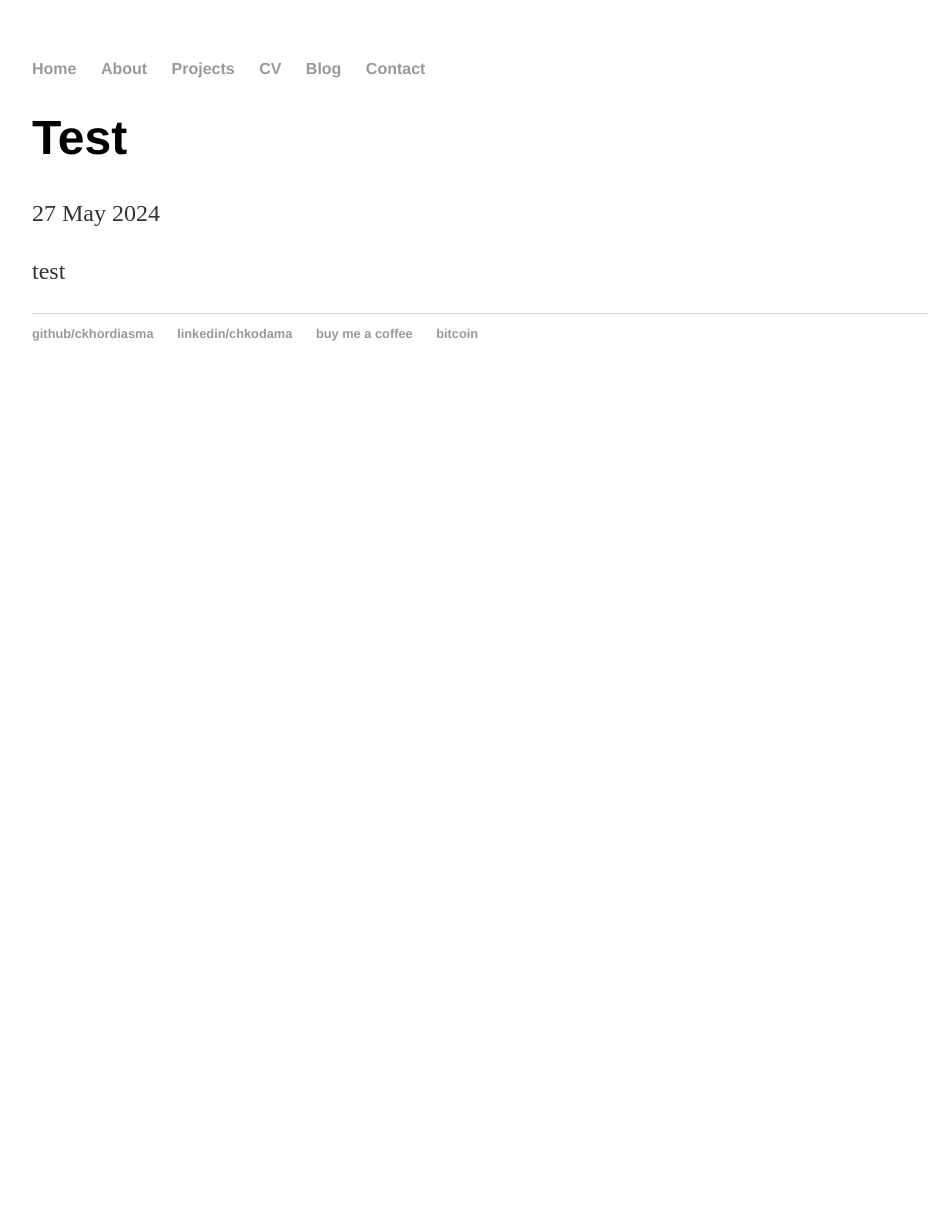
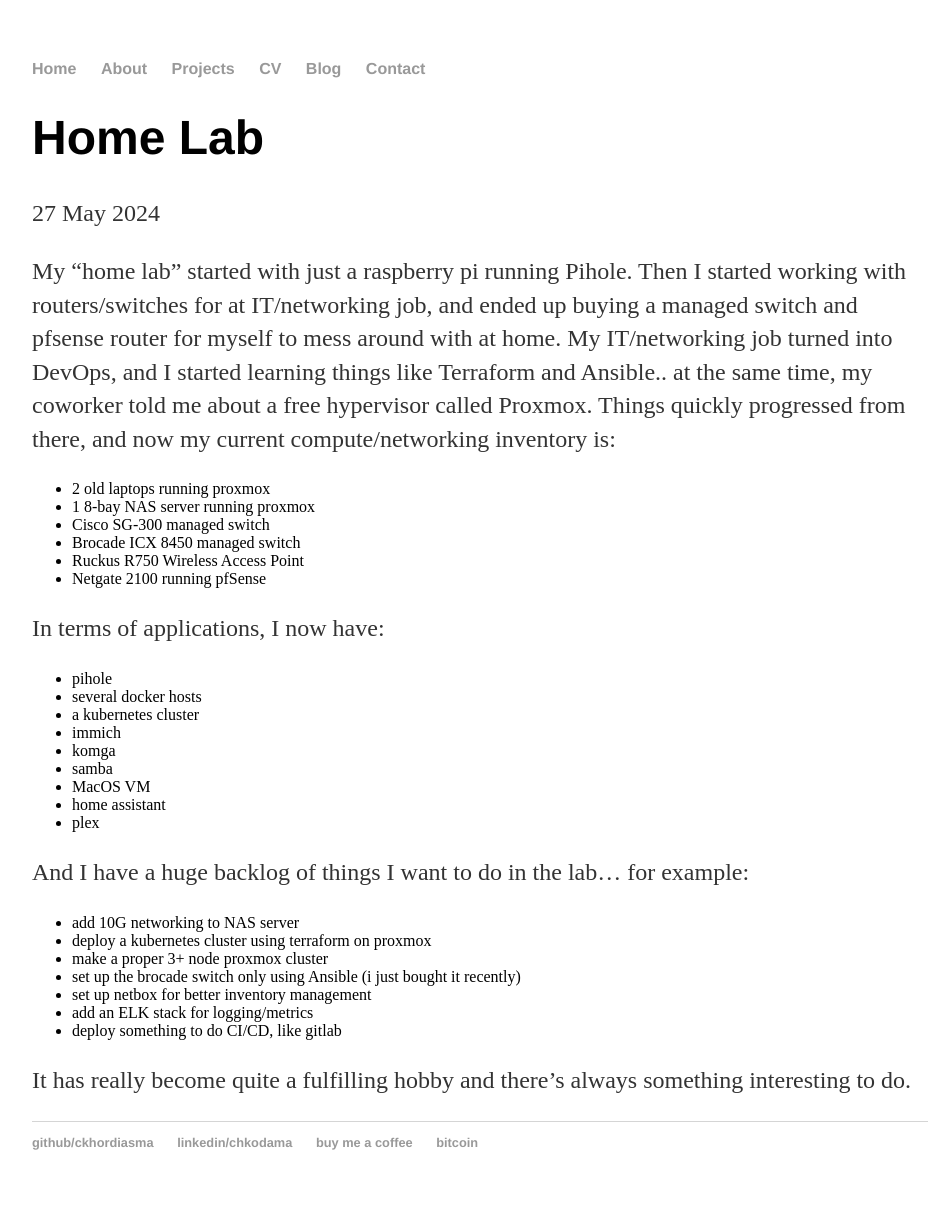
Before and after one commit to ckhordiasma/xoid, a Jekyll site: the page built from _projects/home_lab.md, in a window 1280 px wide. Shown: the whole page, without its empty margins (160-1101 px from the left). Built offline with Jekyll 4.4.1, drawn with Linux system fonts in a browser that asks for light colours; before the commit the page ends 900 px from its top, so only the background shows below that.

Commit message:
added more projects

```diff
--- a/_projects/home_lab.md
+++ b/_projects/home_lab.md
@@ -1,6 +1,38 @@
 ---
 layout: project
-title: "Test"
+title: "Home Lab"
 date: 2024-05-27
 ---
-test
+
+My "home lab" started with just a raspberry pi running Pihole. Then I started working with routers/switches for at IT/networking job, and ended up buying a managed switch and pfsense router for myself to mess around with at home. My IT/networking job turned into DevOps, and I started learning things like Terraform and Ansible.. at the same time, my coworker told me about a free hypervisor called Proxmox. Things quickly progressed from there, and now my current compute/networking inventory is:
+
+- 2 old laptops running proxmox
+- 1 8-bay NAS server running proxmox
+- Cisco SG-300 managed switch
+- Brocade ICX 8450 managed switch
+- Ruckus R750 Wireless Access Point
+- Netgate 2100 running pfSense
+
+In terms of applications, I now have:
+
+- pihole
+- several docker hosts
+- a kubernetes cluster
+- immich
+- komga
+- samba
+- MacOS VM
+- home assistant
+- plex
+
+And I have a huge backlog of things I want to do in the lab... for example:
+
+- add 10G networking to NAS server
+- deploy a kubernetes cluster using terraform on proxmox
+- make a proper 3+ node proxmox cluster
+- set up the brocade switch only using Ansible (i just bought it recently)
+- set up netbox for better inventory management
+- add an ELK stack for logging/metrics
+- deploy something to do CI/CD, like gitlab
+
+It has really become quite a fulfilling hobby and there's always something interesting to do.
```
Also changed, not shown: _projects/1_test.md (deleted, +0 -6 lines), _projects/dialogue_summarizer.md (+5 -1 lines), _projects/resume_buld_pipeline.md (+5 -0 lines), _projects/teachable_text_machine.md (+24 -3 lines), _projects/web_product_scraper.md (+19 -2 lines), media/teachable-text-machine/bad-eval-1.png (added), media/teachable-text-machine/bad-eval-2.png (added), media/teachable-text-machine/okayish-eval-1.png (added).
